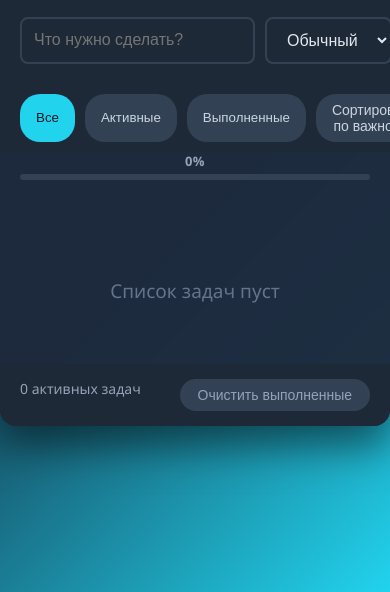
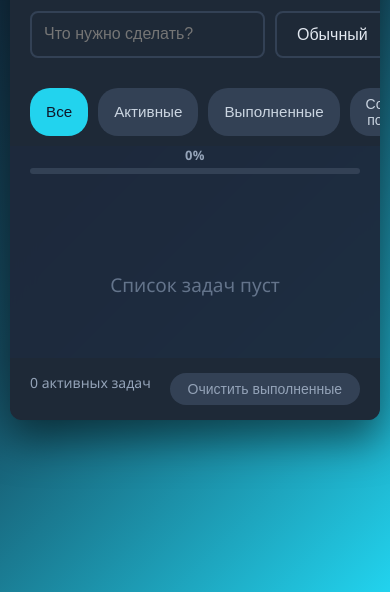
Before and after one commit to Pravdyusha/To-Do-List, a plain HTML site: page index.html in a window 390 px wide. Shown: the part 252-844 px from the top of the page. Drawn offline with Linux system fonts and the light colour scheme.

Commit message:
Адаптивность под мобильные устройства

```diff
--- a/style.css
+++ b/style.css
@@ -12,6 +12,7 @@ body {
   align-items: center;
   justify-content: center;
   color: #e2e8f0;
+  padding: 20px 10px;
 }
 
 .container {
@@ -22,6 +23,52 @@ body {
   box-shadow: 0 20px 40px rgba(0, 0, 0, 0.5);
   overflow: hidden;
   backdrop-filter: blur(12px);
+}
+
+@media (max-width: 480px) {
+  .container {
+    max-width: 100%;
+    border-radius: 12px;
+  }
+
+  h1 {
+    padding: 18px 15px;
+    font-size: 1.4rem;
+  }
+
+  .add-task {
+    padding: 15px;
+    gap: 8px;
+  }
+
+  #task-input,
+  #priority,
+  #add-btn {
+    padding: 14px 12px;
+    font-size: 1rem;
+  }
+
+  .task-item {
+    padding: 14px 16px;
+    font-size: 1rem;
+  }
+
+  .filters {
+    padding: 8px 15px;
+    gap: 6px;
+  }
+
+  .filters button,
+  #clear-completed,
+  #sort-priority {
+    padding: 8px 14px;
+    font-size: 0.95rem;
+  }
+
+  .footer {
+    padding: 12px 16px;
+    font-size: 0.95rem;
+  }
 }
 
 h1 {
```
